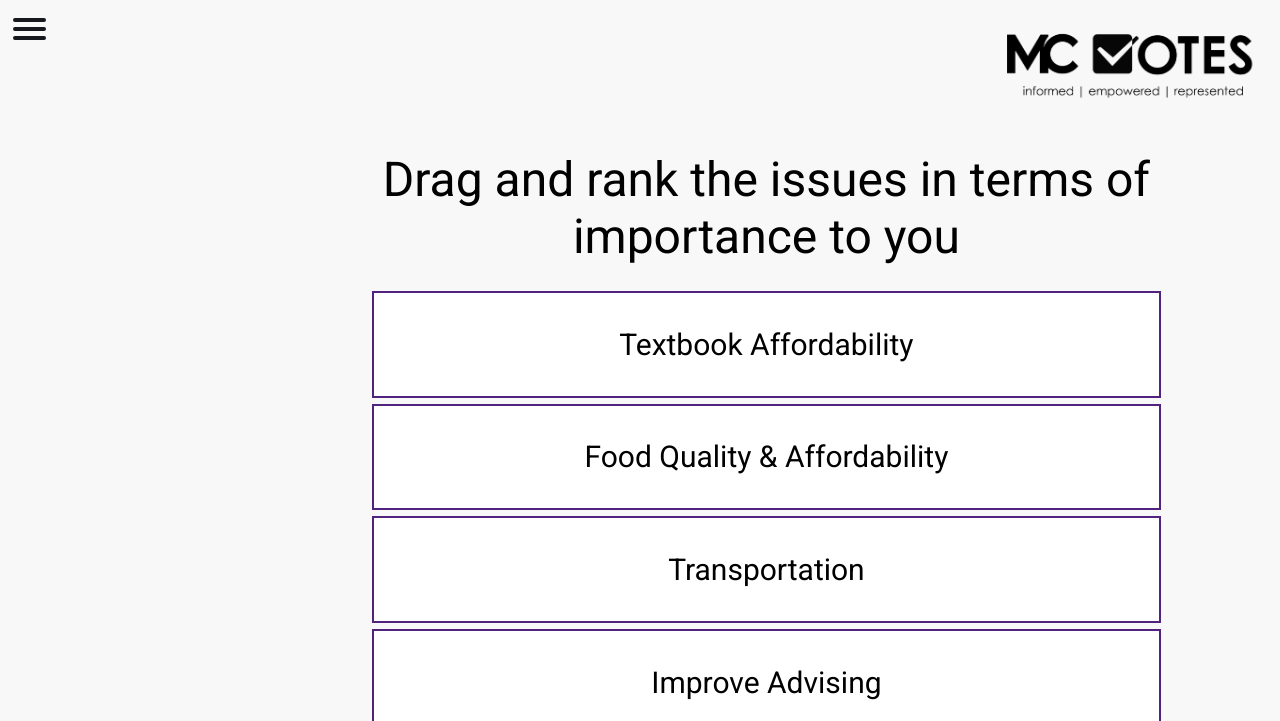
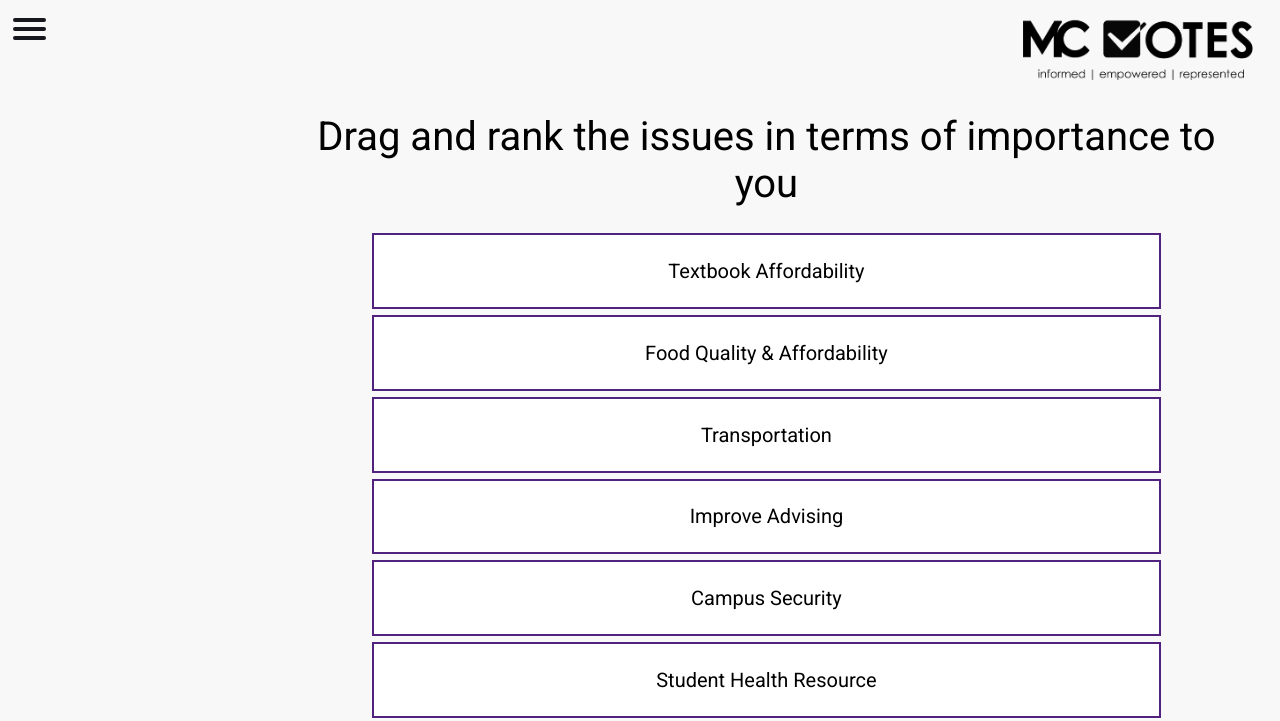
Before and after one commit to Sito503/MCVOTES, a plain HTML site: page index.html in a window 1280 px wide. Both pictures are taken after a click on the link 766 px from the left and 684 px from the top of the page. Shown: the top 721 px of the page. Drawn offline with Linux system fonts and the light colour scheme.

Commit message:
font size fix for screen

```diff
--- a/index.css
+++ b/index.css
@@ -81,9 +81,10 @@ i {
 }
 
 .question {
-  font-size: 48px;
+  font-size: 40px;
   font-family: "Roboto", sans-serif;
   padding: 2%;
+  padding-top: 0;
 }
 
 @import "https://fonts.googleapis.com/css?family=Quicksand";
@@ -152,7 +153,7 @@ ul.tabs li {
 h2 {
   font-style: normal;
   font-weight: bold;
-  font-size: 30px;
+  font-size: 35px;
   line-height: normal;
   color: #000000;
 }
@@ -163,7 +164,7 @@ p {
   color: black;
   padding: 0.5%;
   text-shadow: none !important;
-  font-size: 30px;
+  font-size: 3vw;
 }
 
 /* hover effect */
@@ -253,9 +254,26 @@ ul.tabs li:hover:before {
 }
 
 .logo-img {
-  width: 20%;
   margin: 1%;
   float: right;
+  margin-top: 0;
+  max-height: 80px;
+  max-width: 300px;
+}
+
+@media screen and (min-width: 1200px) {
+  h2 {
+    font-size: 1em;
+  }
+
+  p {
+    font-size: 20px;
+  }
+
+  .question {
+    font-size: 40px;
+  }
+
 }
 
 slider {
--- a/index.js
+++ b/index.js
@@ -412,15 +412,11 @@ function getAnswersFromSortableQuestion() {
 }
 
 function createAnswerModule(id, answer, clickableQuestion) {
-  sortableIcon = document.createElement("span");
-  sortableIcon.classList.add("ui-icon-grip-dotted-vertical");
-  sortableIcon.classList.add("ui-icon");
   moduleSection = document.createElement("section");
   moduleSection.id = id;
   moduleSection.classList.add("module");
   moduleParagraph = document.createElement("p");
   moduleParagraph.innerText = answer;
-  moduleSection.appendChild(sortableIcon);
   moduleSection.appendChild(moduleParagraph);
   if (clickableQuestion) {
     moduleSection.addEventListener("click", function() {
--- a/progressBar.css
+++ b/progressBar.css
@@ -58,7 +58,7 @@ a.prev {
 	text-align: center;
 	left: 4%;
 	padding: 3%;
-
+	padding-bottom: 0;
 }
 
 .progress ul {
```
